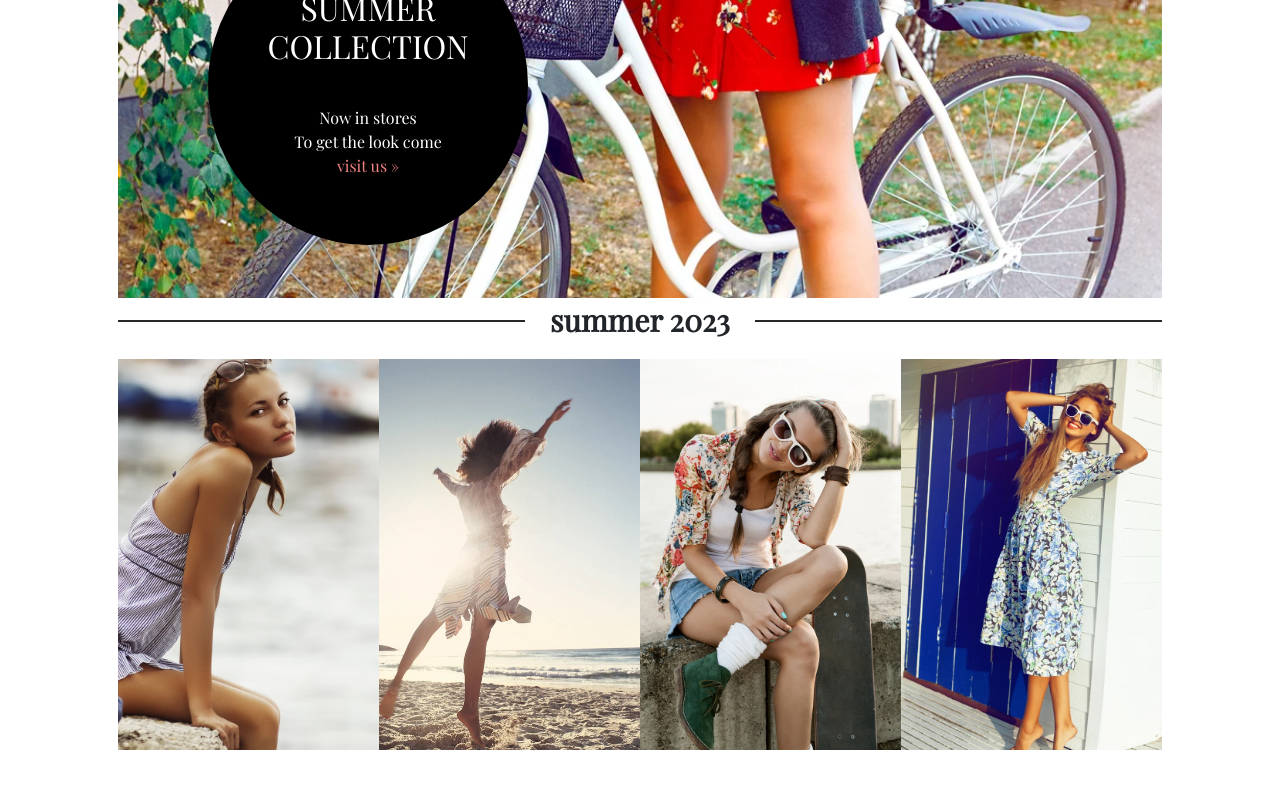
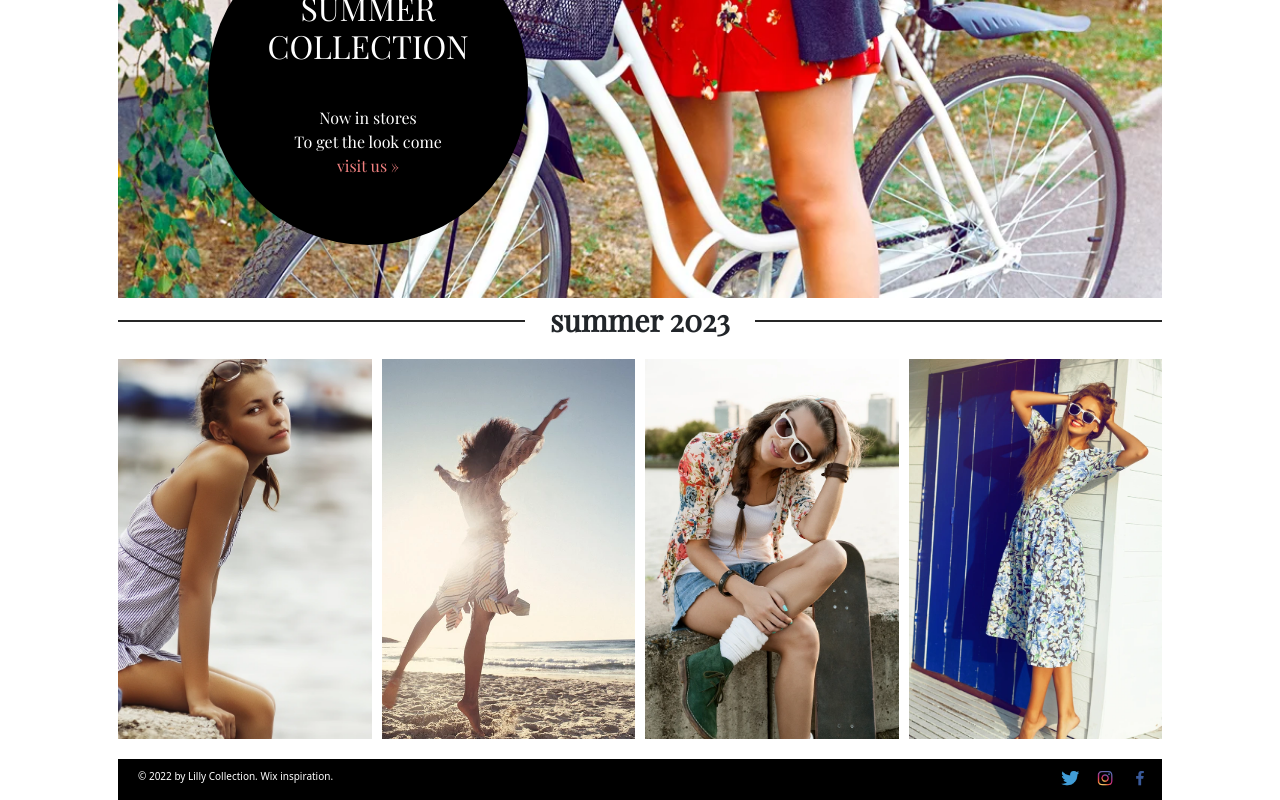
Before and after one commit to TatsianaYurchyk/clothes_shop, a React (Create React App) app: page / in a window 1280 px wide. Shown: the part 379-1179 px from the top of the page. Before the commit the page ends 1129 px from the top, so only its background shows below. Built offline with nearby package versions, Linux system fonts and the light colour scheme.

Commit message:
add footer

```diff
--- /dev/null
+++ b/src/components/Footer.js
@@ -0,0 +1,17 @@
+import React, { Component } from 'react';
+import { Container } from 'react-bootstrap';
+import Media from "../pages/footer.png";
+import { Image } from 'react-bootstrap';
+const Footer=()=>{
+    return(
+
+      <div className='footer'>
+      {/* <div className=' fixed-bottom text-center footer container'> */}
+        <p> © 2022 by Lilly Collection. Wix inspiration.</p>
+        <Image img alt="social media" src={Media} className="media" />
+
+      </div>
+
+    )
+};
+export default Footer;
--- a/src/index.css
+++ b/src/index.css
@@ -126,10 +126,37 @@ text-decoration: none;
 .wrapper_pic {
   display: grid;
   grid-template-columns: 1fr 1fr 1fr 1fr;
+  grid-column-gap: 10px;
 }
 
 .pic{
   width: 100%;
   height: 100%;
   object-fit: cover;
+
 }
+
+.footer{
+  background-color: black;
+  color: white;
+  display: flex;
+  flex-wrap: wrap;
+  position: relative;
+  justify-content: space-between;
+  vertical-align: center;
+  /* display: grid;
+  grid-template-columns: 1fr 1fr; */
+
+  padding: 10px 10px 0px 20px;
+  margin-top: 20px;
+  font-size: 10px;
+}
+.media{
+  scale: 0.3;
+  position: absolute;
+  left: 80%;
+  top: -40%;
+  cursor: pointer;
+
+
+}
--- a/src/pages/Home.js
+++ b/src/pages/Home.js
@@ -1,11 +1,10 @@
 import Header from "../components/Header";
+import Footer from "../components/Footer";
 import { Button } from 'react-bootstrap';
 import { Container } from "react-bootstrap";
 import Row from 'react-bootstrap/Row';
 import Col from 'react-bootstrap/Col';
 import { Image } from "react-bootstrap";
-import Card from 'react-bootstrap/Card';
-import CardGroup from 'react-bootstrap/CardGroup';
 
 import Main from "./cycle.webp";
 import Pic1 from "./pic1.webp";
@@ -32,6 +31,7 @@ function Home() {
         <div><Image img alt="date style" src={Pic4} className="pic" /></div>
 
       </div>
+      <Footer />
     </Container>
   );
 }
```
Also changed, not shown: src/pages/footer.png (added).
